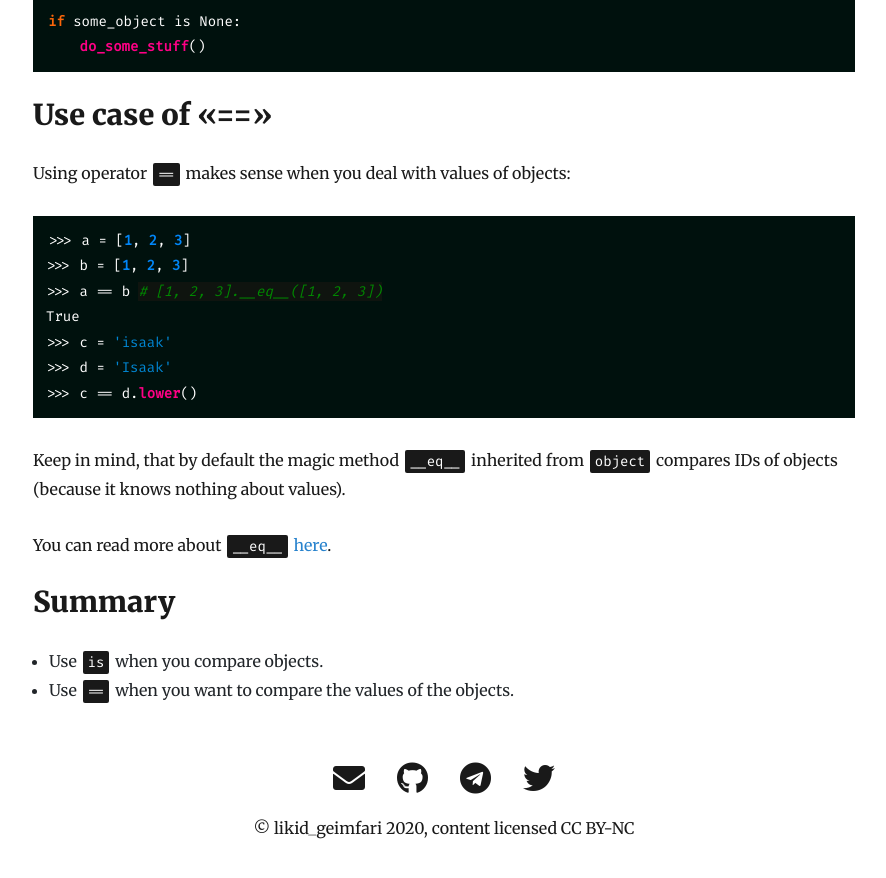
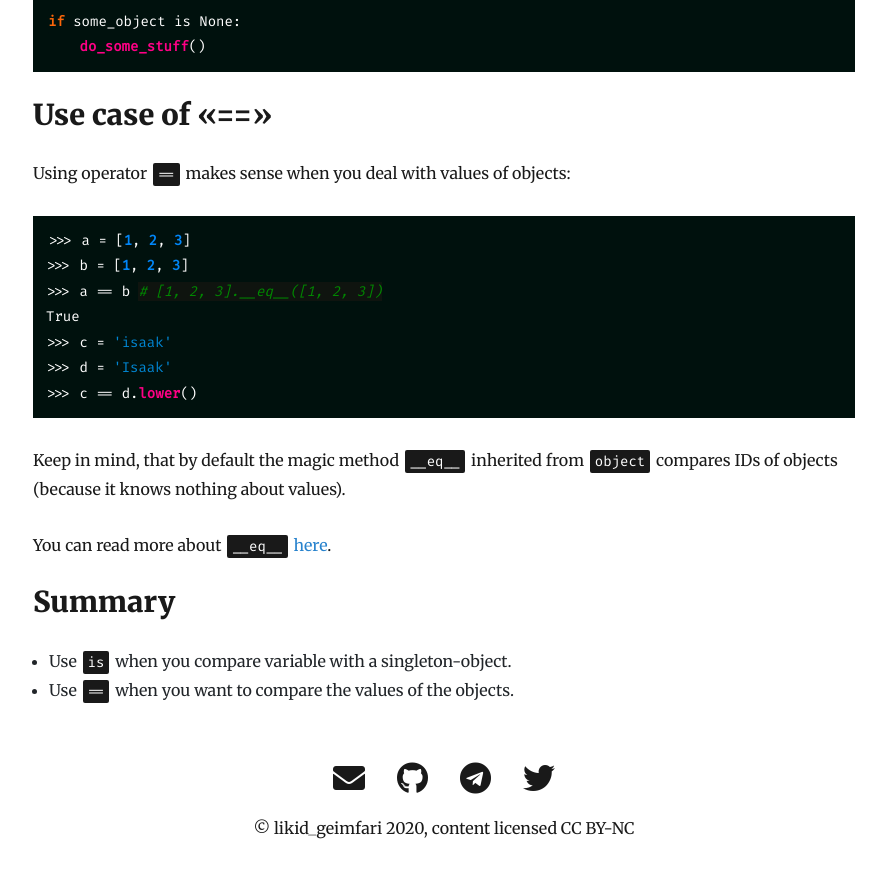
Before and after one commit to lk-geimfari/lk-geimfari.github.io, a Jekyll site: the page built from _posts/2020-07-08-the-idiomatic-comparison-in-python.md, in a window 1280 px wide and 900 px high, scrolled down 1839 px. Shown: the top 878 px of the window, without its empty margins (196-1082 px from the left). Built offline with Jekyll 4.4.1, drawn with Linux system fonts in a browser that asks for light colours; nearby versions of some CDN libraries.

```diff
--- a/_posts/2020-07-08-the-idiomatic-comparison-in-python.md
+++ b/_posts/2020-07-08-the-idiomatic-comparison-in-python.md
@@ -98,5 +98,5 @@
 
 ## Summary
 
-- Use `is` when you compare objects.
+- Use `is` when you compare variable with a singleton-object.
 - Use `==` when you want to compare the values of the objects.
```
